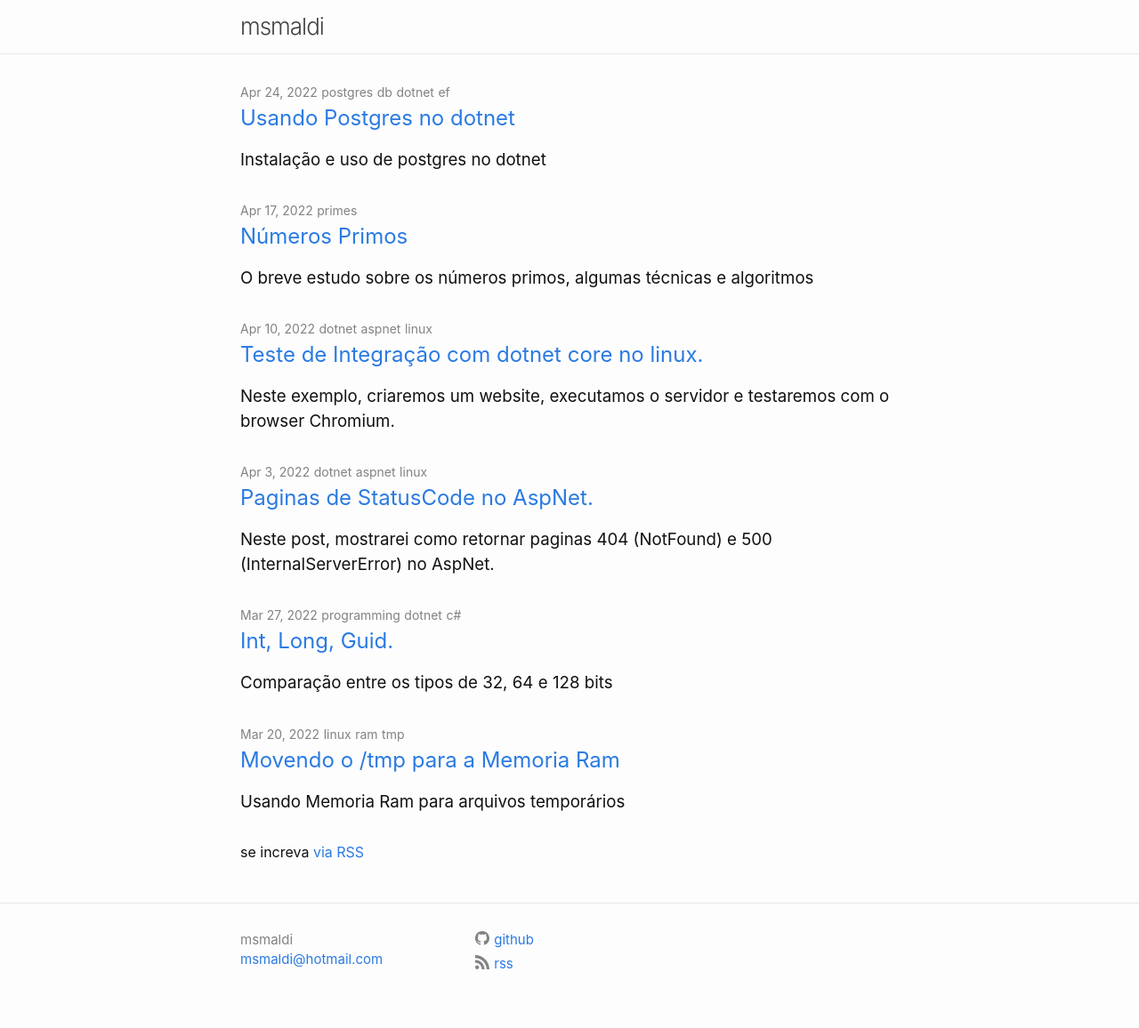
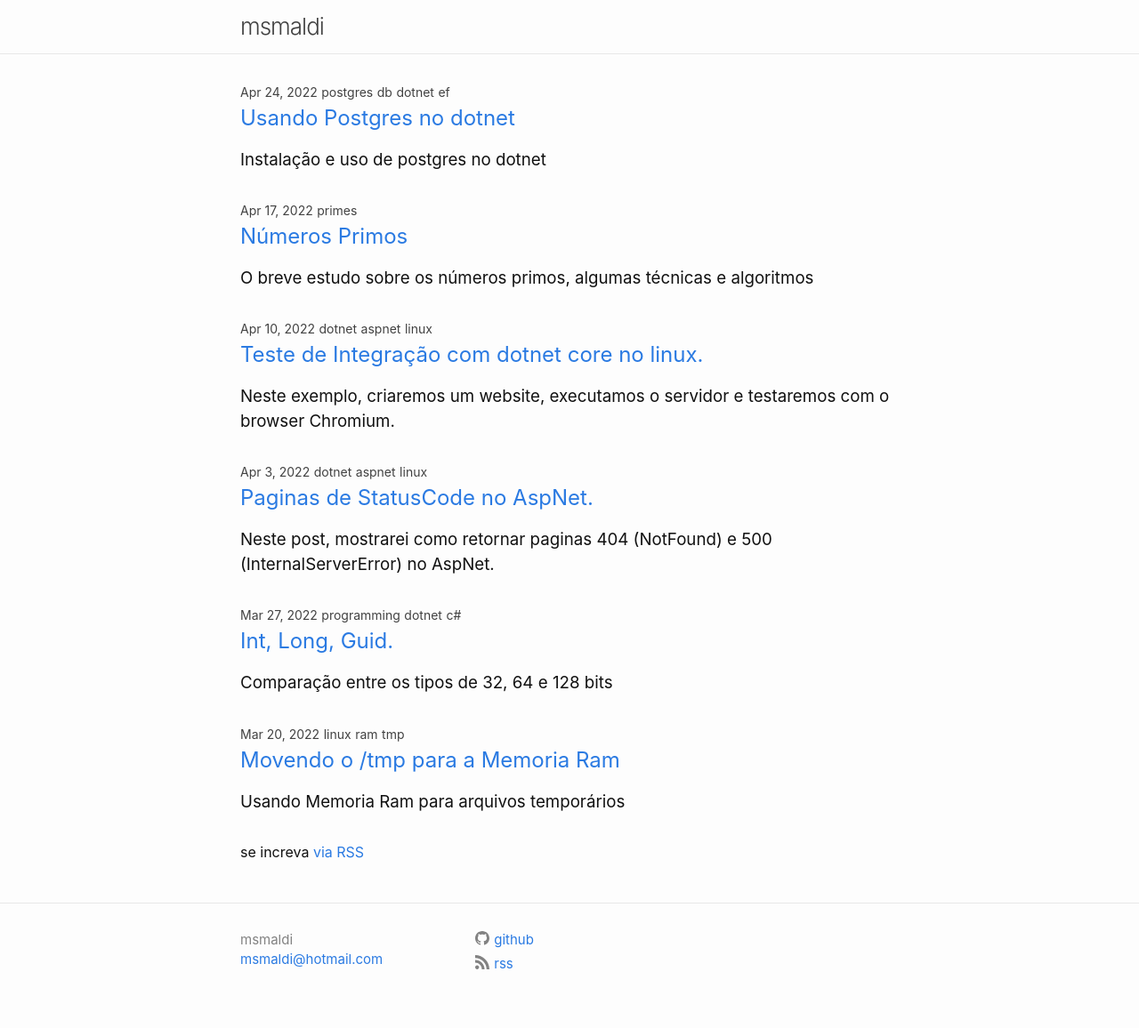
Before and after one commit to msmaldi/msmaldi.github.io, a Jekyll site: the page built from index.html, in a window 1280 px wide. Shown: the whole page at 89% size. Built offline with Jekyll 4.4.1, drawn with Linux system fonts in a browser that asks for light colours; the list of posts is cut into pages by our own code.

Commit message:
Update CSS

```diff
--- a/assets/css/site.css
+++ b/assets/css/site.css
@@ -126,7 +126,7 @@
 
 .post-list > li { margin-bottom: 30px; }
 
-.post-meta { font-size: 14px; color: #828282; }
+.post-meta { font-size: 14px; color: #424242; }
 
 .post-link { display: block; font-size: 24px; }
 
```
